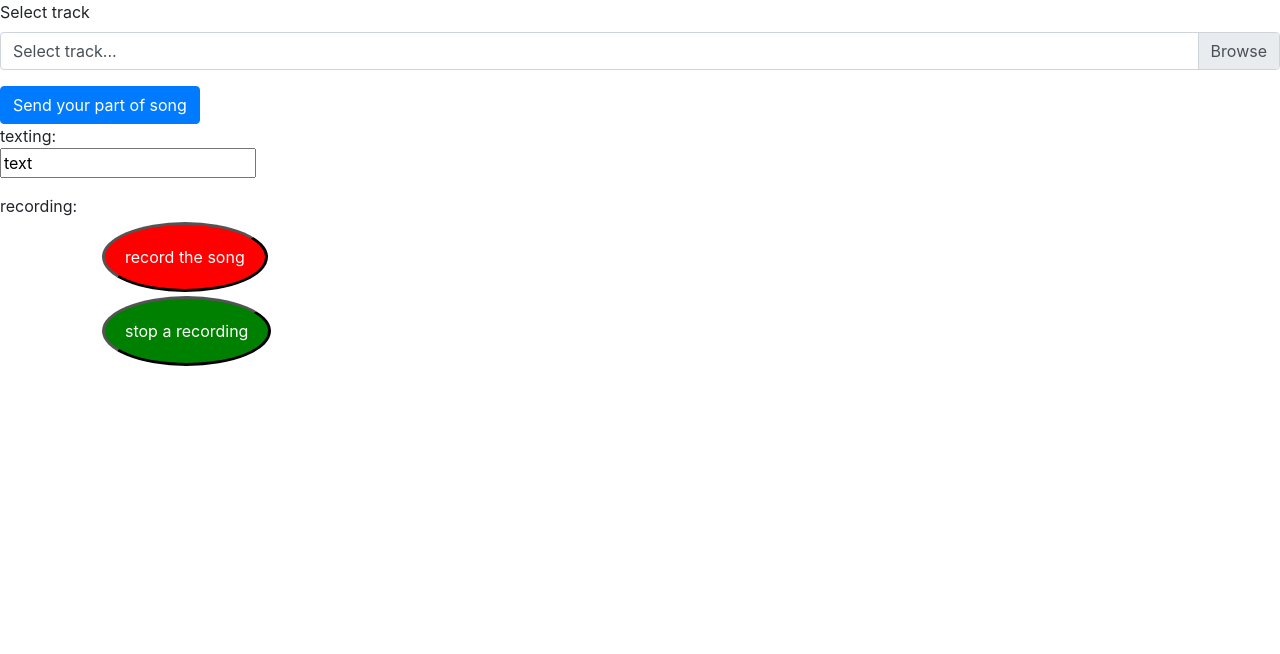
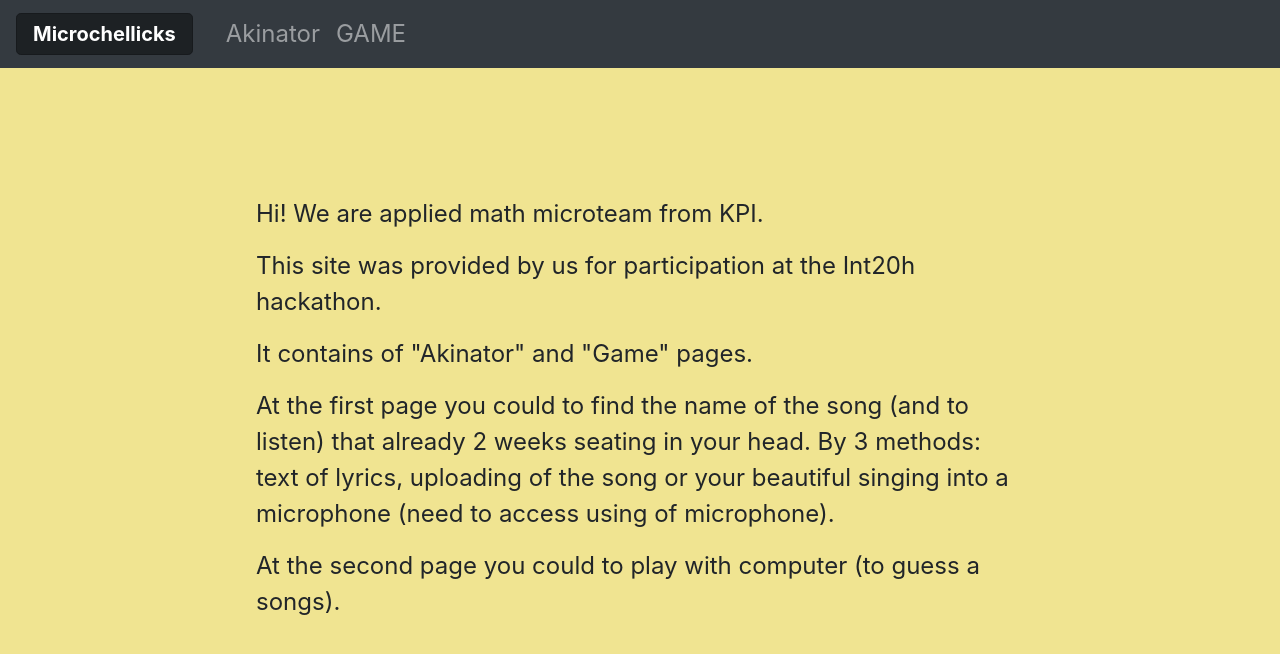
Before and after one commit to muknta/int20h, a Flask app: page / in a window 1280 px wide. Shown: the top 654 px of the page. Run offline with Flask 2, Linux system fonts and the light colour scheme; some libraries are stand-ins or nearby versions.

Commit message:
added ninja, main screen; updated design

```diff
--- a/app/routes.py
+++ b/app/routes.py
@@ -5,9 +5,16 @@ from .route_handlers import *
 
 
 @app.route('/')
-@app.route('/int20h')
-def init():
-    return render_template('init_page.html')
+def index():
+    return render_template('index.html')
+
+@app.route('/akinator')
+def akinator():
+    return render_template('akinator.html')
+
+@app.route('/game')
+def game():
+    return render_template('game.html')
 
 
 @app.route(f'{API}/song/recognize', methods=['POST'])
--- a/app/static/css/main.css
+++ b/app/static/css/main.css
@@ -1,5 +1,82 @@
-#record {
-    background-color: red; /* Green */
+#greetings {
+    font-size: 1.5em;
+    margin: 10% 20% 0;
+}
+
+body {
+    background-color: #F0E491;
+
+}
+
+nav {
+    /*background-color: #F0E400*/
+    font-size: 1.5em
+/*    -webkit-box-shadow: 0px 6px 18px -6px rgba(0,0,0,0.72);
+    -moz-box-shadow: 0px 6px 18px -6px rgba(0,0,0,0.72);
+    box-shadow: 0px 6px 18px -6px rgba(0,0,0,0.72);*/
+}
+nav a.navbar-brand{
+    font-weight: bold;
+    margin-right: 25px;
+}
+
+#method-box {
+    margin-top: 10%;
+    width: 100%;
+    position: absolute;
+    text-align: center;
+
+}
+#method-box * {
+}
+#method-box *:not(:last-child) {
+    margin-bottom: 2%;
+}
+
+#drop-method-menu {
+
+}
+
+
+form.song-method {
+    width: auto;
+    /*text-align: center;*/
+}
+
+form#uploading {
+    display: inline-block;
+}
+form#uploading div * {
+    text-align: left;
+}
+
+form#texting {
+    display: none;
+}
+form#texting * {
+    /*text-align: center;*/
+    margin: auto;
+}
+form#texting textarea {
+    resize: both;
+    padding: 10px;
+}
+
+form#recording {
+    display: none;
+}
+form#recording #checkRecord {
+    visibility: hidden;
+    display: none;
+}
+
+.getResultBtn {
+    margin-top: 15px;
+}
+
+
+/*#record {
+    background-color: red;
     border-width: medium;
     border-color: black;
     color: white;
@@ -18,7 +95,7 @@
     position: relative;
 }
 #stopRecord {
-    background-color: green; /* Green */
+    background-color: green;
     border-width: medium;
     border-color: black;
     color: white;
@@ -44,4 +121,14 @@ h2 {
     left: 100px;
     right: 100px;
     position: relative;
+}*/
+
+label#result {
+    display: block;
+    width: auto;
+    padding: 30px;
+    background-color: #F0E4BB;
+    -webkit-box-shadow: inset 0px 0px 15px -6px rgba(0,0,0,0.72);
+    -moz-box-shadow: inset 0px 0px 15px -6px rgba(0,0,0,0.72);
+    box-shadow: inset 0px 0px 15px -6px rgba(0,0,0,0.72);
 }
--- a/app/static/js/main.js
+++ b/app/static/js/main.js
@@ -1,30 +1,46 @@
 
-// record = document.getElementById("record");
 // record.addEventListener("click", function() {dispBlockAndNone("check-record", "record")}, false);
 // checkRecord = document.getElementById("check-record");
 // checkRecord.addEventListener("click", function() {dispBlockAndNone("record", "check-record")}, false);
 
-textS = document.getElementById("text-s");
-textS.addEventListener("input", function() {
-	if (textS.value.length >= 1) {
-		document.getElementById("check-text-s").style.display = "block";
+enterText.addEventListener("input", function() {
+	if (enterText.value.length >= 1) {
+		checkText.style.display = "block";
 	} else {
-		document.getElementById("check-text-s").style.display = "none";
+		checkText.style.display = "none";
 	}}, false);
 
-// upload = document.getElementById("upload");
 // upload.addEventListener("click", function() {dispBlockAndNone("check-upload", "upload")}, false);
 // checkUpl = document.getElementById("check-upload");
 // checkUpl.addEventListener("click", function() {dispBlockAndNone("upload", "check-upload")}, false);
 
+menuBtnUpl = document.getElementById("menu-btn-upload");
+menuBtnText = document.getElementById("menu-btn-text");
+menuBtnRec = document.getElementById("menu-btn-record");
+menuBtnUpl.onclick = e => {
+	methodButton.innerHTML = "Uploading";
+	uploading.style.display = "inline-block";
+	texting.style.display = "none";
+	recording.style.display = "none";
+}
+menuBtnText.onclick = e => {
+	methodButton.innerHTML = "Texting";
+	uploading.style.display = "none";
+	texting.style.display = "inline-block";
+	recording.style.display = "none";
+}
+menuBtnRec.onclick = e => {
+	methodButton.innerHTML = "Recording";
+	uploading.style.display = "none";
+	texting.style.display = "none";
+	recording.style.display = "inline-block";
+}
 
 function dispBlockAndNone(dBlock, dNone) {
 	console.log("aaaaaaaaaaaa");
 	document.getElementById(dBlock).style.display = "block";
 	document.getElementById(dNone).style.display = "none";
 };
-
-
 
 
 
@@ -43,6 +59,7 @@ navigator.mediaDevices.getUserMedia({audio:true})
             	sendData(blob)
             }
         }
+        checkRecord.style.display = "inline-block";
     }
     function sendData(data) {}
 
@@ -51,6 +68,7 @@ navigator.mediaDevices.getUserMedia({audio:true})
     	record.disabled = true;
     	record.style.backgroundColor = "blue"
     	stopRecord.disabled = false;
+    	// checkRecord.style.display = "none";
     	audioChunks = [];
     	rec.start();
     }
@@ -58,6 +76,7 @@ navigator.mediaDevices.getUserMedia({audio:true})
     	console.log("I was clicked")
     	record.disabled = false;
     	stop.disabled = true;
-    	record.style.backgroundColor = "red"
+    	checkRecord.style.visibility = "visible";
+    	record.style.backgroundColor = "red";
     	rec.stop();
     }
--- /dev/null
+++ b/app/templates/base.html
@@ -0,0 +1,36 @@
+<!DOCTYPE html>
+<html lang="en">
+<head>
+    <meta charset="UTF-8">
+    <title>{% block title %}{% endblock %}</title>
+    <link rel="stylesheet" href="https://stackpath.bootstrapcdn.com/bootstrap/4.4.1/css/bootstrap.min.css" integrity="sha384-Vkoo8x4CGsO3+Hhxv8T/Q5PaXtkKtu6ug5TOeNV6gBiFeWPGFN9MuhOf23Q9Ifjh" crossorigin="anonymous">
+    <link rel="stylesheet" href="{{ url_for('static', filename='css/main.css') }}">
+    {% block css_links %} {% endblock %}
+</head>
+<body>
+	<nav class="navbar navbar-expand-lg navbar-dark bg-dark">
+	  <a class="navbar-brand btn btn-dark btn-lg active" href="{{ url_for('index') }}">Microchellicks</a>
+	  <button class="navbar-toggler" type="button" data-toggle="collapse" data-target="#navbarNav" aria-controls="navbarNav" aria-expanded="false" aria-label="Toggle navigation">
+	    <span class="navbar-toggler-icon"></span>
+	  </button>
+	  <div class="collapse navbar-collapse" id="navbarNav">
+	    <ul class="navbar-nav">
+	      <li class="nav-item">
+	        <a class="nav-link" href="{{ url_for('akinator') }}">Akinator<span class="sr-only">(current)</span></a>
+	      </li>
+	      <li class="nav-item">
+	        <a class="nav-link" href="{{ url_for('game') }}">GAME</a>
+	      </li>
+	    </ul>
+	  </div>
+	</nav>
+
+	{% block content %} {% endblock %}
+
+	<script src="https://code.jquery.com/jquery-3.2.1.slim.min.js" integrity="sha384-KJ3o2DKtIkvYIK3UENzmM7KCkRr/rE9/Qpg6aAZGJwFDMVNA/GpGFF93hXpG5KkN" crossorigin="anonymous"></script>
+	<script src="https://cdnjs.cloudflare.com/ajax/libs/popper.js/1.12.9/umd/popper.min.js" integrity="sha384-ApNbgh9B+Y1QKtv3Rn7W3mgPxhU9K/ScQsAP7hUibX39j7fakFPskvXusvfa0b4Q" crossorigin="anonymous"></script>
+	<script src="https://maxcdn.bootstrapcdn.com/bootstrap/4.0.0/js/bootstrap.min.js" integrity="sha384-JZR6Spejh4U02d8jOt6vLEHfe/JQGiRRSQQxSfFWpi1MquVdAyjUar5+76PVCmYl" crossorigin="anonymous"></script>
+	<script src="{{ url_for('static', filename='js/main.js') }}"></script>
+	{% block js_code %} {% endblock %}
+</body>
+</html>
--- /dev/null
+++ b/app/templates/index.html
@@ -0,0 +1,13 @@
+{% extends "base.html" %}
+
+{% block title %}Int20h{% endblock %}
+
+{% block content %}
+<div id="greetings">
+	<p>Hi! We are applied math microteam from KPI.</p>
+	<p>This site was provided by us for participation at the Int20h hackathon.</p>
+	<p>It contains of "Akinator" and "Game" pages.</p>
+	<p>At the first page you could to find the name of the song (and to listen) that already 2 weeks seating in your head. By 3 methods: text of lyrics, uploading of the song or your beautiful singing into a microphone (need to access using of microphone).</p>
+	<p>At the second page you could to play with computer (to guess a songs).</p>
+</div>
+{% endblock content%}
--- a/app/templates/init_page.html
+++ /dev/null
@@ -1,45 +0,0 @@
-<!DOCTYPE html>
-<html lang="en">
-<head>
-    <meta charset="UTF-8">
-    <title>Int20h</title>
-    <link rel="stylesheet" href="{{ url_for('static', filename='css/main.css') }}">
-    <link rel="stylesheet" href="https://stackpath.bootstrapcdn.com/bootstrap/4.4.1/css/bootstrap.min.css" integrity="sha384-Vkoo8x4CGsO3+Hhxv8T/Q5PaXtkKtu6ug5TOeNV6gBiFeWPGFN9MuhOf23Q9Ifjh" crossorigin="anonymous">
-</head>
-<body>
-    <form action="/upload-song" method="POST" enctype="multipart/form-data">
-        <div class="form-group">
-            <label>Select track</label>
-            <div class="custom-file">
-                <input type="file" class="custom-file-input" name="track" id="track">
-                <label class="custom-file-label" for="track">Select track...</label>
-            </div>
-        </div>
-
-         <button type="submit" class="btn btn-primary">Send your part of song</button>
-
-    </form>
-	<!-- <form id="uploading" action="">
-		<p>uploading:
-		<input style="display:block" id="upload" type="button" value="upload the song">
-		<input style="display:none" id="check-upload" type="button" value="check out"></p>
-	</form> -->
-	<form id="texting" action="">
-		<p>texting:
-		<input style="display:block" id="text-s" type="text" value="text">
-		<input style="display:none" id="check-text-s" type="button" value="check out"></p>
-	</form>
-	<form id="recording" action="">
-		<p>recording:
-		<input style="display:block" id="record" type="button" value="record the song">
-		<input style="display:block" id="stopRecord" type="button" value="stop a recording">
-		<input style="display:none" id="check-record" type="button" value="check out">
-		</p><p>
-      		<audio id=recordedAudio></audio>
-      	</p>
-	</form>
-
-
-	<script type="text/javascript" src="{{ url_for('static', filename='js/main.js') }}"></script>
-</body>
-</html>
--- a/run.py
+++ b/run.py
@@ -10,6 +10,7 @@ app.debug = True
 def main():
     http = WSGIServer(('127.0.0.1', 5000), app)
     http.serve_forever()
+    #app.run(host='0.0.0.0')
 
 
 if __name__ == '__main__':
```
Also changed, not shown: app/templates/akinator.html (added, +44 -0 lines), app/templates/game.html (added, +7 -0 lines).
